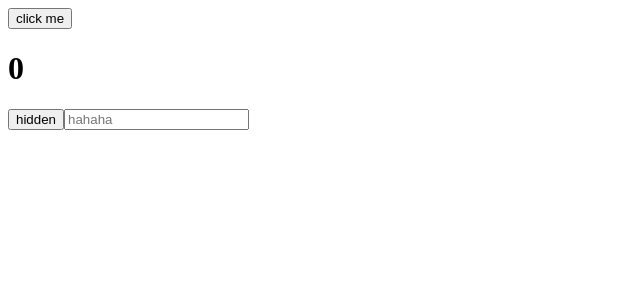
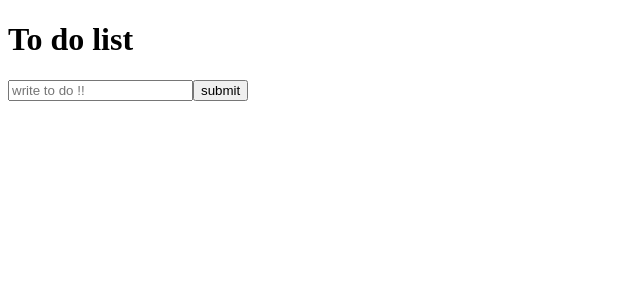
Before and after one commit to aajju/react-for-begin, a React (Create React App) app: page / in a window 1280 px wide. Shown: the top 300 px of the page, without its empty margins (0-640 px from the left). Built offline with nearby package versions, Linux system fonts and the light colour scheme.

Commit message:
todo (map)

```diff
--- a/src/App.js
+++ b/src/App.js
@@ -5,49 +5,47 @@ import { useEffect, useState } from "react";
 // }
 
 function App() {
-  console.log("i run everytime");
-  const [count, setCount] = useState(0);
-  const onCountClick = () => {
-    setCount((current) => current + 1);
+  const [inputText, setInputText] = useState("");
+  const onChange = (event) => setInputText(event.target.value);
+
+  const [toDos, setToDos] = useState([]);
+
+  const onSubmit = (event) => {
+    event.preventDefault();
+
+    if (inputText === "") {
+      return;
+    } else {
+      setToDos((current) => [inputText, ...current]);
+      setInputText("");
+    }
   };
 
-  const [hidden, setHidden] = useState(false);
-  const onHiddenClick = () => setHidden((current) => !current);
-
-  const [inputText, setInputText] = useState("");
-  const onChange = (event) => {
-    setInputText(event.target.value);
-  };
-  // console.log(hidden);
-
-  useEffect(() => {
-    if (inputText.length > 5) {
-      console.log("i run only input changes over 5 letter");
-    }
-  }, [inputText]);
-
-  useEffect(() => {
-    console.log("i run only count changes");
-  }, [count]);
-
-  useEffect(() => {
-    console.log("i run only one.. first time");
-  }, []);
+  // console.log(toDos);
 
   return (
     <div>
-      <button onClick={onCountClick}>click me</button>
-      <h1>{count}</h1>
-      <button onClick={onHiddenClick}>{hidden ? "show" : "hidden"}</button>
-      <input
-        onChange={onChange}
-        type="text"
-        placeholder="hahaha"
-        value={inputText}
-      />
-      {/* <Btn /> */}
+      <h1>To do list</h1>
+      <form onSubmit={onSubmit}>
+        <input
+          onChange={onChange}
+          type="text"
+          placeholder="write to do !!"
+          value={inputText}
+        />
+        <button>submit</button>
+      </form>
+      <ul>
+        {toDos.map((item, index) => (
+          <li id={index}>{item}</li>
+        ))}
+      </ul>
     </div>
   );
 }
 
+// numbers.map((number) =>
+//   <li>{number}</li>
+// );
+
 export default App;
```
Also changed, not shown: src/Button.js (+63 -1 lines).
